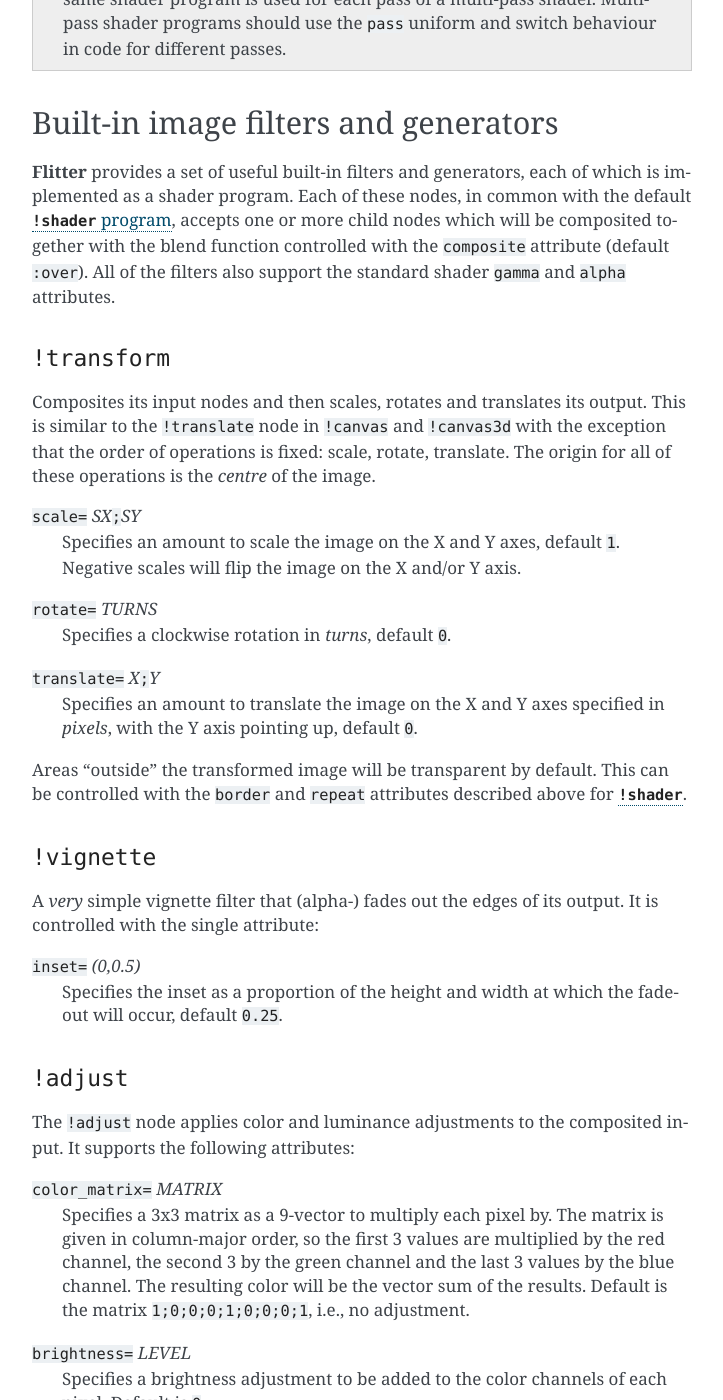
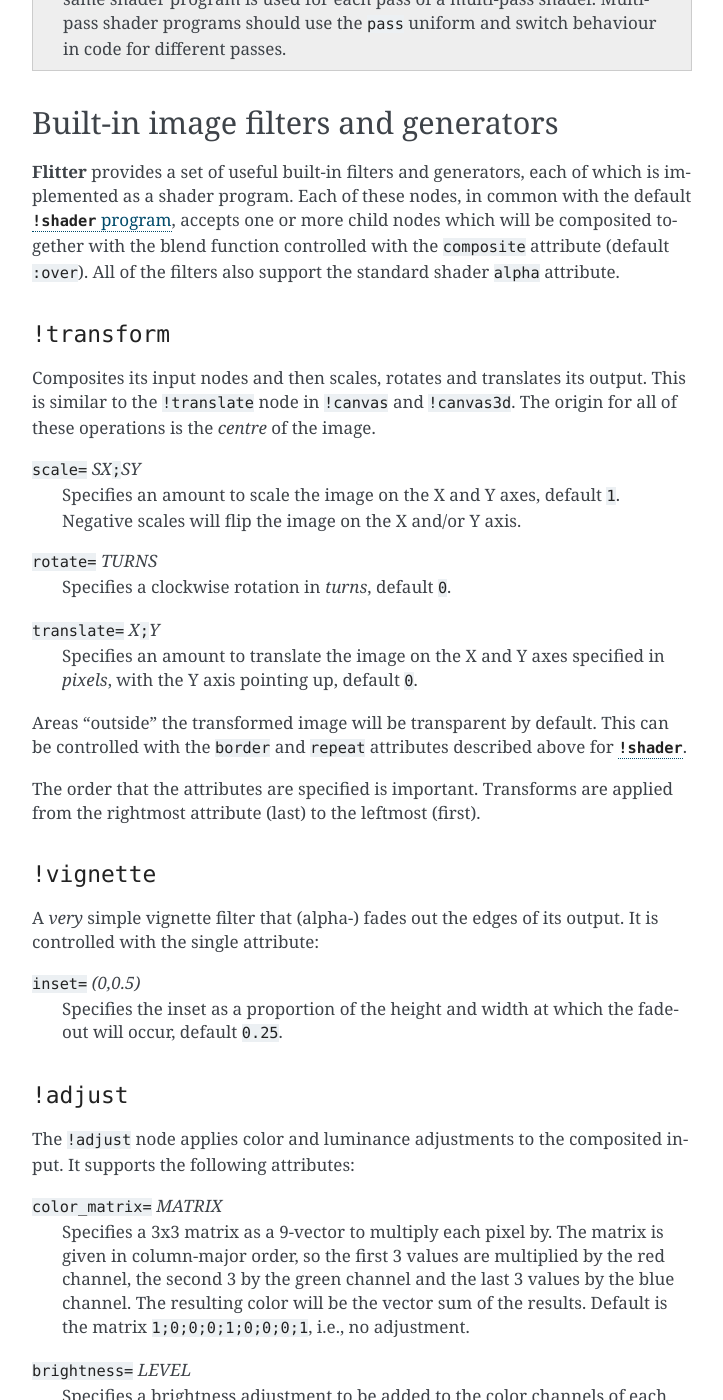
Before and after one commit to jonathanhogg/flitter, a Sphinx documentation site: the page built from docs/shaders.md, in a window 1280 px wide and 1400 px high, scrolled down 6036 px. Shown: the whole window, without its empty margins (388-1111 px from the left). Built offline with Sphinx 7.4.7, drawn with Linux system fonts in a browser that asks for light colours; some of the changed text lies outside the part shown.

```diff
--- a/docs/shaders.md
+++ b/docs/shaders.md
@@ -155,8 +155,8 @@
 `downsample_passes=` *PASS_NUMBERS*
 : This specifies which (if any) passes to render with a smaller frame-buffer.
 It is specified as a vector of pass numbers, with the first pass being `0`.
-For example `1;2` would specify that the second and third pass. Default is
-`null`, i.e., all passes will be rendered with a `size` frame-buffer.
+For example `1;2` would specify the second and third pass. Default is `null`,
+i.e., all passes will be rendered with a `size` frame-buffer.
 
 `downsample=` *DIVISOR*
 : This specifies how much to reduce the size of the output frame-buffer for
@@ -254,13 +254,12 @@
 with the default [`!shader` program](#shader), accepts one or more child nodes
 which will be composited together with the blend function controlled with
 the `composite` attribute (default `:over`). All of the filters also support
-the standard shader `gamma` and `alpha` attributes.
+the standard shader `alpha` attribute.
 
 ### `!transform`
 
 Composites its input nodes and then scales, rotates and translates its output.
-This is similar to the `!translate` node in `!canvas` and `!canvas3d` with the
-exception that the order of operations is fixed: scale, rotate, translate. The
+This is similar to the `!translate` node in `!canvas` and `!canvas3d`. The
 origin for all of these operations is the *centre* of the image.
 
 `scale=` *SX*`;`*SY*
@@ -277,6 +276,9 @@
 Areas "outside" the transformed image will be transparent by default. This can
 be controlled with the `border` and `repeat` attributes described above for
 [`!shader`](#shader).
+
+The order that the attributes are specified is important. Transforms are
+applied from the rightmost attribute (last) to the leftmost (first).
 
 ### `!vignette`
 
```
Also changed, not shown: 2 other files.
